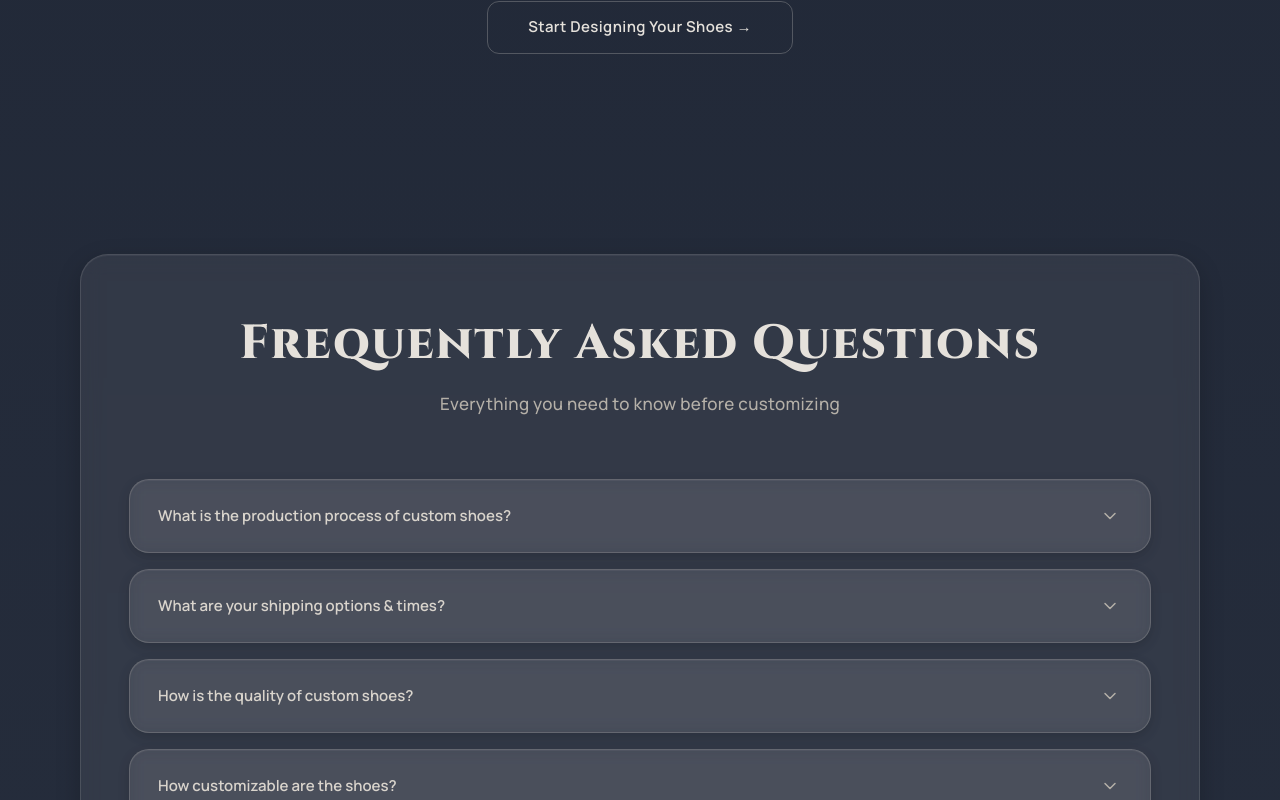
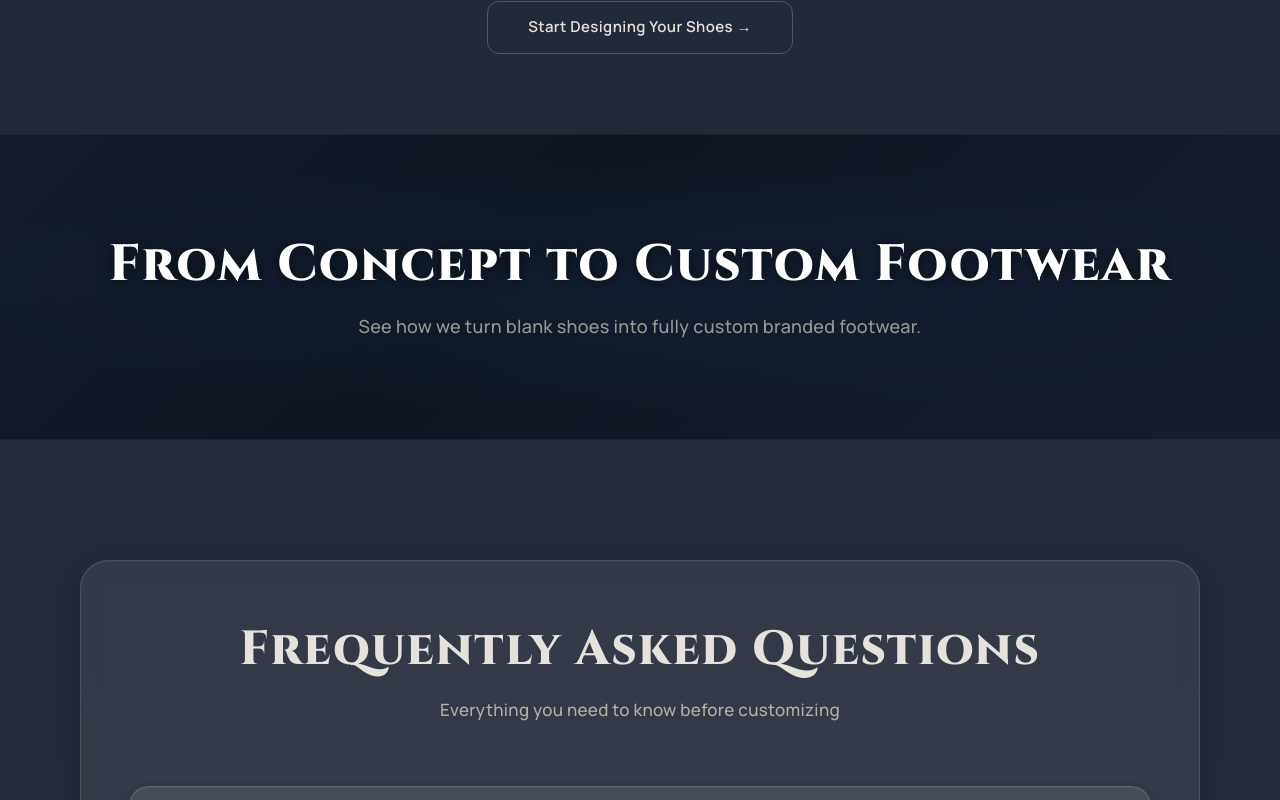
Before and after one commit to klsmbl/Sneakr.lab, a React (Create React App) app in the folder frontend/: page / in a window 1280 px wide. Shown: the part 1800-2600 px from the top of the page. Built offline with nearby package versions, Linux system fonts and the light colour scheme; no server answers.

Commit message:
Polished Homescreen

```diff
--- a/frontend/src/Footer.js
+++ b/frontend/src/Footer.js
@@ -47,7 +47,6 @@ function Footer() {
     'Contact Us',
     'Who We Are',
     'FAQs',
-    'Careers',
     'Meet The Team',
     'News',
     'Refund Policy',
--- a/frontend/src/components/LandingPage.css
+++ b/frontend/src/components/LandingPage.css
@@ -530,6 +530,57 @@ header.header {
   }
 }
 
+/* ── Concept Divider ───────────────────────────────────── */
+.concept-divider {
+  width: 100%;
+  padding: 100px 24px;
+  text-align: center;
+  position: relative;
+  z-index: 1;
+  background: linear-gradient(
+    135deg,
+    #131b2b 0%,
+    #0d1520 40%,
+    #111927 70%,
+    #161e2e 100%
+  );
+  box-shadow:
+    0 -1px 0 rgba(229, 225, 219, 0.06) inset,
+    0 1px 0 rgba(229, 225, 219, 0.06) inset;
+}
+
+.concept-divider::before {
+  content: '';
+  position: absolute;
+  inset: 0;
+  background:
+    radial-gradient(ellipse 80% 60% at 50% 50%, rgba(31, 58, 102, 0.18) 0%, transparent 70%);
+  pointer-events: none;
+}
+
+.concept-divider__heading {
+  font-family: 'Cinzel', serif;
+  font-size: clamp(28px, 4vw, 52px);
+  font-weight: 800;
+  color: #ffffff;
+  margin: 0 0 18px;
+  letter-spacing: 1.5px;
+  text-shadow: 0 2px 12px rgba(0, 0, 0, 0.55);
+  position: relative;
+  z-index: 1;
+}
+
+.concept-divider__sub {
+  font-family: 'Manrope', sans-serif;
+  font-size: clamp(15px, 2vw, 18px);
+  color: rgba(197, 193, 184, 0.75);
+  margin: 0;
+  font-weight: 500;
+  letter-spacing: 0.3px;
+  position: relative;
+  z-index: 1;
+}
+
 /* ── How To Section ─────────────────────────────────────── */
 .howto {
   width: 100%;
--- a/frontend/src/components/LandingPage.js
+++ b/frontend/src/components/LandingPage.js
@@ -162,6 +162,12 @@ export function LandingPage() {
       </section>
 
       <HowToSection onGetStarted={handleGetStarted} />
+
+      <div className="concept-divider">
+        <h2 className="concept-divider__heading">From Concept to Custom Footwear</h2>
+        <p className="concept-divider__sub">See how we turn blank shoes into fully custom branded footwear.</p>
+      </div>
+
       <FAQ />
       <BusinessForm />
       <Footer />
```
